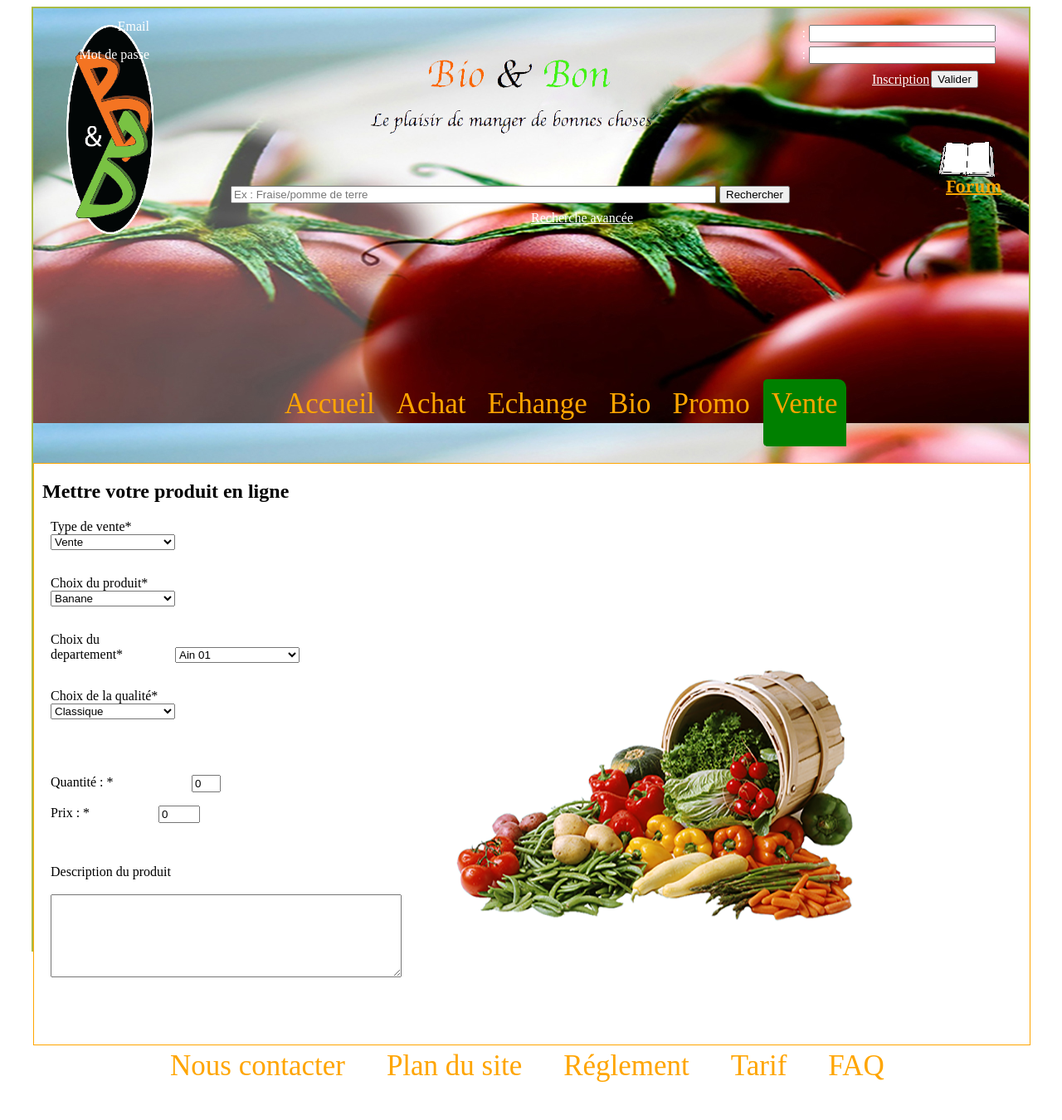
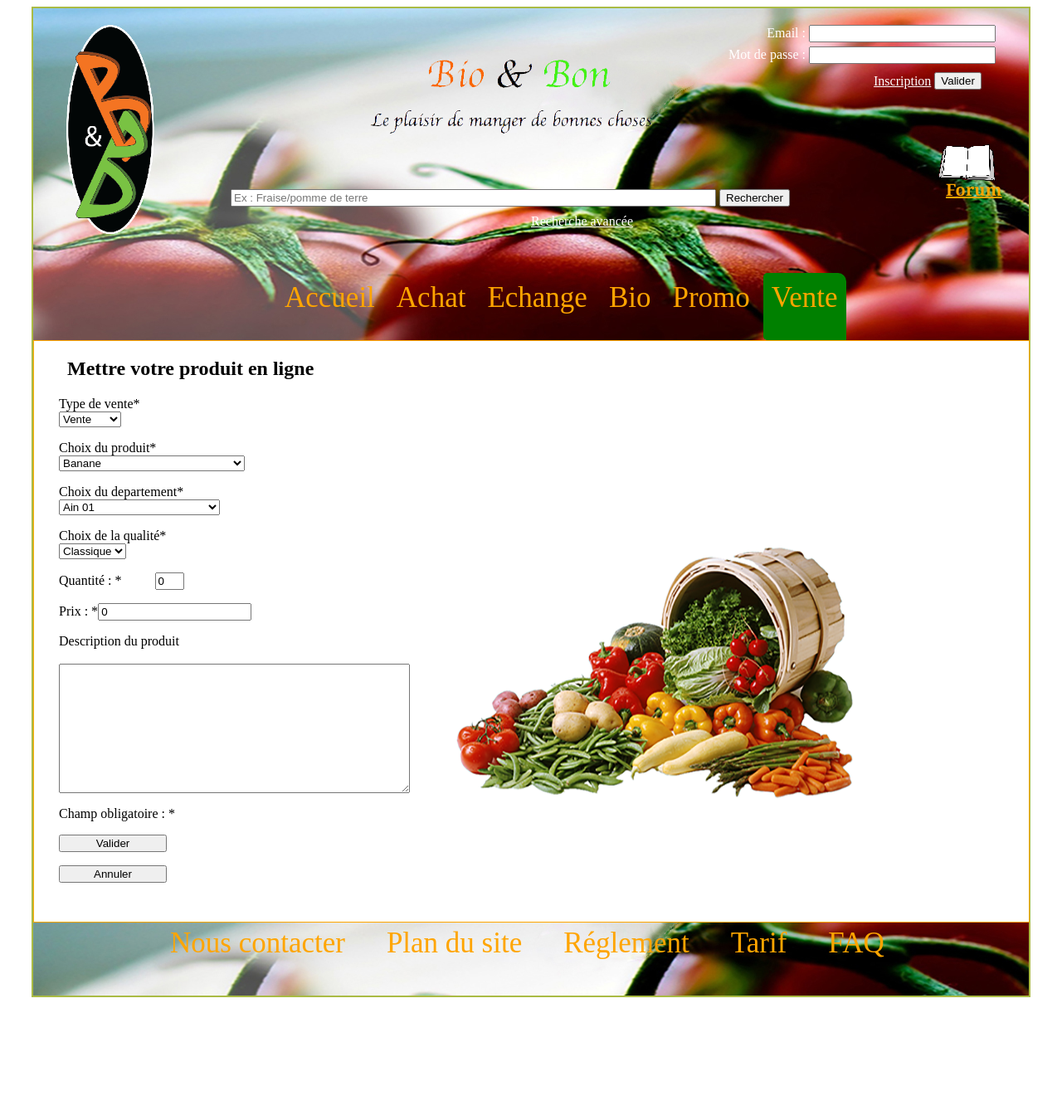
Before and after one commit to Qlalle/APP_INFO, a PHP site: page /Page_vente.php in a window 1280 px wide. Shown: the whole page at 83% size. After the commit the page ends 1202 px from the top, so only its background shows below. Run offline with PHP 8.4, Linux system fonts and the light colour scheme; data comes from the database, SQL or seed files in the repository.

Commit message:
CSS
Page vente css

```diff
--- a/Page vente.css
+++ b/Page vente.css
@@ -1,165 +1,6 @@
 div#conteneur
 {
-    width: 1200px ;
-    margin: 0 auto ;
-    text-align: left ;
-    border: 2px solid #ab4 ;
-    background: #fff ;
-    background-image:url(tomates3.jpg);
-    height: 1135px;
-
-}
-h1#header
-{
-    height: 270px;
-    background: url(Logo.png) no-repeat left top;
-    margin: 0 ;
-    position: relative ;
-    left: 40px ;
-    top: 20px ;
-    width: 900px;
-}
-h1#header a
-{
-    width: 400px ;
-    height: 150px ;
-    display: block ;
-    background: url(Logo2.png) no-repeat ;
-    position: relative ;
-    left: 340px ;
-    top: 10px ;
-    text-indent: -5000px ;
-}
-
-header {
-    height: 320px;
-}
-span#prix
-{
-    font-family: sans-serif;
-    font-size: 20px;
-    text-align: left;
-    position: relative ;
-    left: -15px ;
-
-}
-span#photo
-{
-    font-family: sans-serif;
-    font-size: 20px;
-    text-align: left;
-    position: relative ;
-    left: -35px ;
-
-}
-span
-{
-    font-family: sans-serif;
-    font-size: 20px;
-    text-align: left;
-    position: relative ;
-    left: -70px ;
-
-}
-span#Departement
-{
-    font-family: sans-serif;
-    font-size: 20px;
-    text-align: left;
-    position: relative ;
-    left: -200px ;
-
-}
-span#description
-{
-    font-family: sans-serif;
-    font-size: 20px;
-    text-align: left;
-    position: relative ;
-    left: -315px ;
-
-}
-
-p#pseudo
-{
-    margin: 0 ;
-    padding-right: 10px ;
-    line-height: 3px ;
-    text-align: right ;
-    color: white ;
-    position:relative;
-    top: -250;
-    right:30;
-}
-p#mdp
-{
-    margin: 0 ;
-    padding-right: 10px ;
-    line-height: 30px ;
-    text-align: right ;
-    color: white;
-    position:relative;
-    top:-250;
-    right:30;
-}
-p#bouton
-{
-    margin: 0 ;
-    padding-right: 10px ;
-    line-height: 30px ;
-    text-align: right ;
-    color: #8a0 ;
-
-}
-
-a#inscription{
-    width: 10px;
-    color: white;
-
-}
-div#forum
-{
-    position:relative;
-    top:-200;
-    right:-1090px;
-    width: 10px;
-}
-a#fo{
-    color:orange;
-    text-align: center;
-}
-h2#t
-{
-    position:relative;
-    top:-20px;
-    right:-25px;
-    font-family: Gabriola, "Gentium Basic", Georgia;
-    font-size: 20px;
-    width: 10px;
-    color: white;
-}
-
-div#searchbar
-{
-    position:relative;
-    padding-right: 0px ;
-    text-align: center;
-    width:1040px;
-    height:0;
-    color: #8a0 ;
-    top : -250;
-    left: 55px;
-
-}
-a#ra{
-    position:relative;
-    padding-right: 0px ;
-    text-align: center;
-    width:1040px;
-    height:0;
-    color: white ;
-    top : -220;
-    left:600px;
+    height: 1190px;
 }
 #onglets
 {
@@ -217,84 +58,11 @@ a#ra{
     font-size: 35px;
     display: block;
 }
-table
-{
-    border-collapse: collapse;
-    background-image:url(Fond.png);
-
-}
-td /* Mettre une bordure sur les td ET les th */
-{
-    text-align: center;
-}
-#qt{
-    width:35px;
-    position: relative;
-    left:40px;
-}
-td#dep{
-    position: relative;
-    left: 50px;
-}
-table#hd{
-    position: relative;
-    top:-247px;
-    left: 1010px;
-    background: transparent;
-}
-
-label
-{
-    display: block;
-    width: 150px;
-    float: left;
-    position: relative;
-    left: 20px;
-}
-select
-{
-    display: block;
-    width: 150px;
-    float: left;
-    position: relative;
-    left: 20px;
-}
-textarea
-{
-    float: left;
-    position: relative;
-    left: 20px;
-    height: 100px;
-}
-p#champ
-{
-    position: relative;
-    top : 150px;
-    left: -390px;
-
-}
-p#bouton1{
-    position: relative;
-    left: 500px;
-    top: 45px;
-    width: 140px;
-}
-#qt{
-    width: 35px;
-}
-#pr{
-     width: 50px;
-}
-p#bouton2{
-    position: relative;
-    left: 300px;
-    top: 10px;
-    width: 140px;
-}
 div#corps
 {
     border-collapse: none;
     background-image:url(Fon.png);
+    padding-left: 30px;
 }
 h2{
     left : 10px;
--- a/Page_vente.php
+++ b/Page_vente.php
@@ -15,7 +15,7 @@ include("bdd_connect.php");
   </ul>
 </div>
 
-<div id="corps" style="overflow:auto; height: 700px; width: 100%; border: 1px solid orange">
+<div id="corps" style="overflow:none; height: 700px; width: 1169px; border: 1px solid orange">
   <h2>Mettre votre produit en ligne</h2>
 <form method="post" action="traitement.php">
   <p>
@@ -27,7 +27,7 @@ include("bdd_connect.php");
     </select>
 
   </p>
-<br/>
+
   <p>
     <label for="produit">Choix du produit*</label><br/>
     <select name="produit" id="produit">
@@ -78,7 +78,7 @@ include("bdd_connect.php");
     </optgroup>
      </select>
    </p>
-<br/>
+
    <p>
     <label for="departement">Choix du departement*</label><br/>
 <select name="departement" id="departement">
@@ -100,7 +100,7 @@ include("bdd_connect.php");
 
 
   </p>
-<br/>
+
   <p>
     <label for="Qualité">Choix de la qualité*</label><br/>
     <select name="quality_type" id="Qualité">
@@ -109,9 +109,7 @@ include("bdd_connect.php");
 
     </select>
   </p>
-  <br/>
-  <br/>
-  <br/>
+
 
   <p>
     <label>Quantité : *</label><input type="number" name="quantity" id="qt" step="1" value="0" min="0"/>
@@ -119,18 +117,14 @@ include("bdd_connect.php");
   <p>
     <label>Prix : *</label><input type="number" name="product_price" id="pr" step="0.1" value="0" min="0"/>
   </p>
-  <br/>
 
   <p id="Description">
 
         <label>Description du produit</label><br/><br/>
         <textarea name="product_comment_user" id="Description" rows="10" cols="50"></textarea>
   </p>
-  <br/>
-  <br/>
   <p id="champ">Champ obligatoire : *</p>
-  <br/>
-  <br/>
+
 
   <p id="bouton1">
       <input type="submit" name="EnvoyerDonnee" value="Valider" onclick="self.location.href='Page_d'accueil.php'" style="width:130px"/>
```
